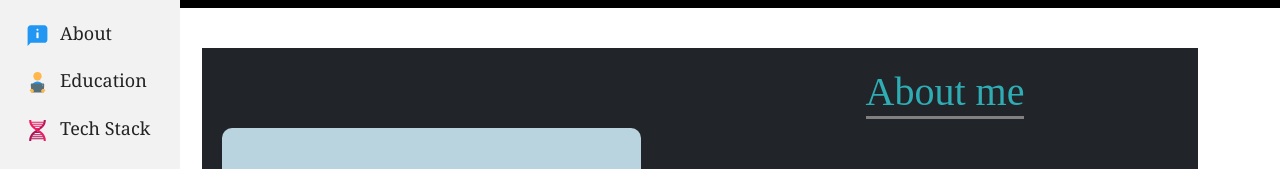
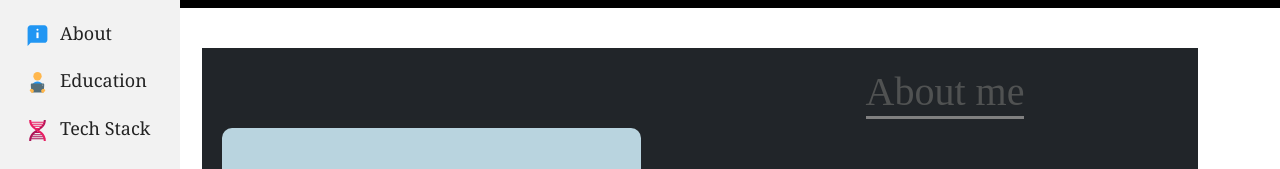
Before and after one commit to adidaksh/portfolio-mern-project, a React (Create React App) app: page / in a window 1280 px wide. Shown: the part 292-461 px from the top of the page. Built offline with nearby package versions, Linux system fonts and the light colour scheme.

Commit message:
Update about.css

```diff
--- a/src/pages/About/about.css
+++ b/src/pages/About/about.css
@@ -20,7 +20,7 @@
 .about-content h1{
     font-family: cursive;
     border-bottom: 3px solid grey;
-    color: rgb(47, 173, 180);
+    color: rgb(80, 82, 82);
 }
 
 .about-content p{
```
